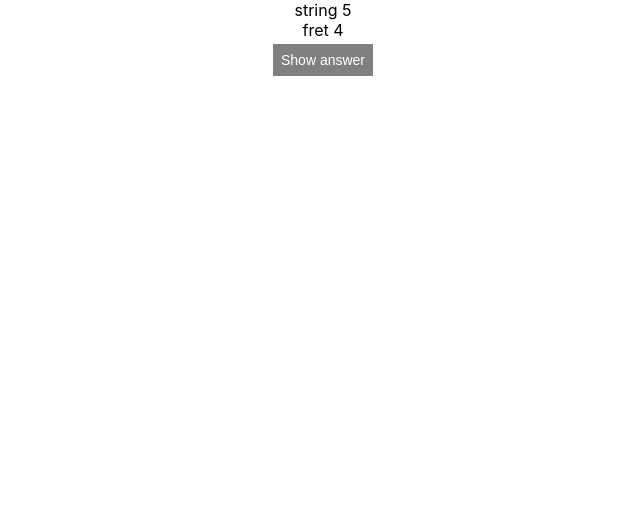
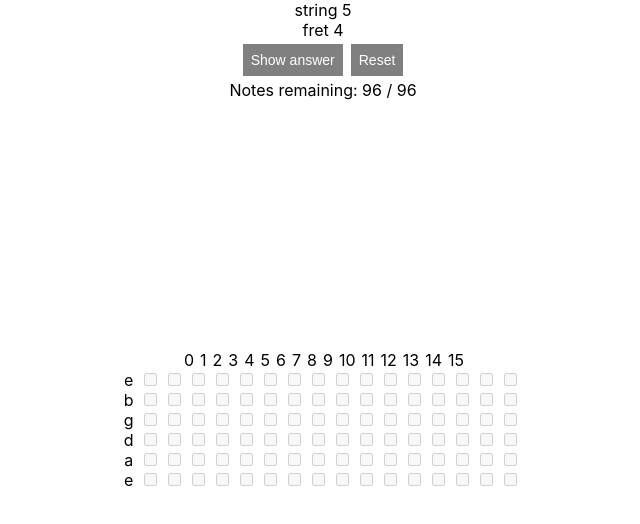
Before and after one commit to mkmatheson/guitar-note-guesser, a React app: page / in a window 1280 px wide. Shown: the top 524 px of the page, without its empty margins (317-957 px from the left). Built offline with nearby package versions, Linux system fonts and the light colour scheme.

Commit message:
add fill-in fretboard, notes remaining, and keyboard shortcut

```diff
--- a/src/App.tsx
+++ b/src/App.tsx
@@ -1,16 +1,77 @@
 import './App.css';
-import React, { useState } from 'react';
+import React, { useState, useEffect, useRef } from 'react';
 import { generateNote } from './utils';
+import { standardTuning, completeFretboard } from './const';
+
+const totalNotes = completeFretboard.flatMap((string) =>
+  string.flatMap((note) => note)
+).length;
 
 function App() {
   const [data, setData] = useState(generateNote());
   const [showAnswer, setShowAnswer] = useState(false);
+  const [notes, setNotes] = useState(completeFretboard);
+  const showButtonRef = useRef<HTMLButtonElement>(null);
+  const resetButtonRef = useRef<HTMLButtonElement>(null);
+
+  useEffect(() => {
+    const handleKeyPress = (event: KeyboardEvent) => {
+      // Check if the Enter key was pressed
+      if (event.key === 'ArrowLeft') {
+        // Programmatically click the button if the ref exists
+        showButtonRef.current?.click();
+      } else if (event.key === 'ArrowRight') {
+        resetButtonRef.current?.click();
+      }
+    };
+
+    // Add the event listener to the window
+    window.addEventListener('keydown', handleKeyPress);
+
+    // Clean up the event listener when the component unmounts
+    return () => {
+      window.removeEventListener('keydown', handleKeyPress);
+    };
+  }, []); // Empty dependency array ensures this runs once on mount and unmount
+
   return (
     <div className="App">
       <>
         <div>string {data.string}</div>
         <div>fret {data.fret}</div>
-        <button onClick={() => setShowAnswer(true)}>Show answer</button>
+        <div>
+          <button ref={showButtonRef} onClick={() => setShowAnswer(true)}>
+            Show answer
+          </button>
+          <button
+            ref={resetButtonRef}
+            onClick={() => {
+              const oldNotes = notes;
+              if (showAnswer) {
+                oldNotes[data.string - 1][data.fret] = true;
+                setNotes(oldNotes);
+                setShowAnswer(false);
+              }
+              let note = undefined;
+              while (!note) {
+                const newNote = generateNote();
+                if (!oldNotes[newNote.string - 1][newNote.fret]) {
+                  note = newNote;
+                }
+              }
+              setData(note);
+            }}
+          >
+            Reset
+          </button>
+        </div>
+        <div>
+          Notes remaining:{' '}
+          {notes.flatMap((string) => string.filter((note) => !note)).length} /{' '}
+          {totalNotes}
+        </div>
+
+        <div style={{ minHeight: '250px' }}>
           {showAnswer && (
             <div>
               <h3>{data.answer}</h3>
@@ -23,22 +84,31 @@ function App() {
                     alignItems: 'start'
                   }}
                 >
-                {data.tablature.map((line) => (
-                  <div>{line}</div>
+                  {data.tablature.map((line, idx) => (
+                    <div key={`string-#${idx + 1}`}>{line}</div>
                   ))}
                 </div>
               </div>
-            <button
-              onClick={() => {
-                setShowAnswer(false);
-                setData(generateNote());
-              }}
-            >
-              Reset
-            </button>
-            <div>Todo: checklist</div>
             </div>
           )}
+        </div>
+        <div>
+          <div style={{ marginLeft: 2 }}>
+            {notes[0].map((_, i) => (
+              <span style={{ padding: 3 }}>{i}</span>
+            ))}
+          </div>
+          {notes.map((string, idx) => (
+            <div>
+              {`${standardTuning[idx].keyName} `}
+              {string.map((note) => (
+                <span style={{ padding: 2 }}>
+                  <input type="checkbox" disabled checked={note} />
+                </span>
+              ))}
+            </div>
+          ))}
+        </div>
       </>
     </div>
   );
--- a/src/const.ts
+++ b/src/const.ts
@@ -6,6 +6,8 @@ import { KeyNote } from './types';
 // 4 (D)	146.83 Hz	D3
 // 5 (A)	110.00 Hz	A2
 // 6 (E)	82.41 Hz	E2
+
+export const completeFretboard = Array.from({ length: 6 }, (v) => Array.from({ length: 16 }, () => false))
 
 export const standardTuning: { keyName: string; octave: number }[] = [
   { keyName: 'e', octave: 4 },
```
Lines whose indentation alone changed are shown as unchanged.
